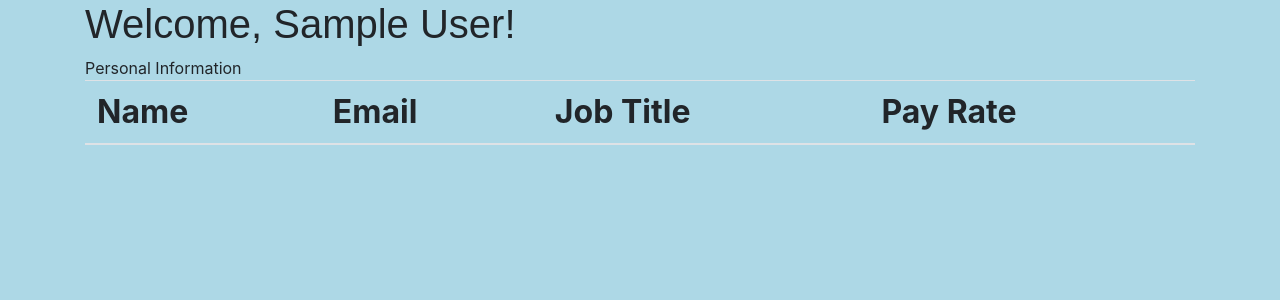
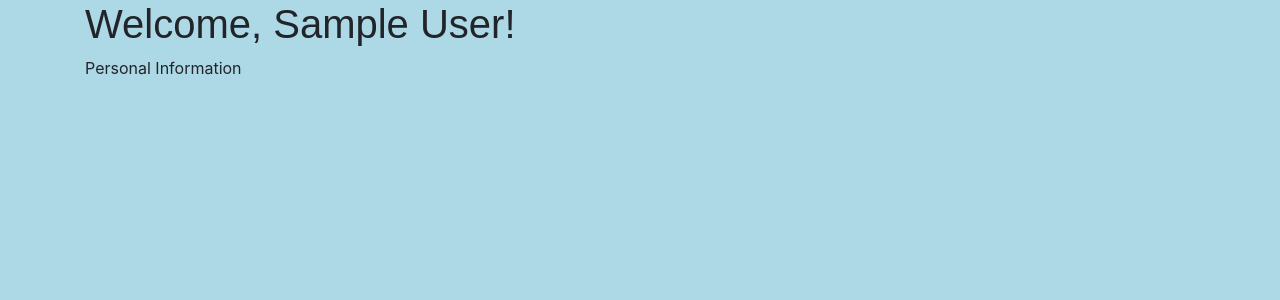
Before and after one commit to jsines/CSI4999-project, a Flask app: page /profile in a window 1280 px wide. Shown: the part 118-418 px from the top of the page. Run offline with Flask 2, Linux system fonts and the light colour scheme; the visitor is signed in with stand-in values (Sample User, id 1); data comes from the database, SQL or seed files in the repository; lists and menus that the app fills with data are empty; some libraries are stand-ins or nearby versions.

Commit message:
Update profile.html

```diff
--- a/project/templates/profile.html
+++ b/project/templates/profile.html
@@ -13,20 +13,5 @@
 
 </h2> Personal Information <h2>
 
-<table class="table table-striped">
-        <thead>
-            <tr class="w3-light-grey">
-                <th>Name</th>
-                <th>Email</th>
-                <th>Job Title</th>
-                <th>Pay Rate</th>
-            </tr>
-        </thead> {% for row in row %}
-        <tr>
-            <td>{{row.name}}</td>
-            <td>{{row.emp_email}}</td>
-            <td>{{row.jobTitle}}</td>
-            <td>{{row.payRate}}</td>
-        </tr> {% endfor %} </table>
 
 {% endblock %}
```
